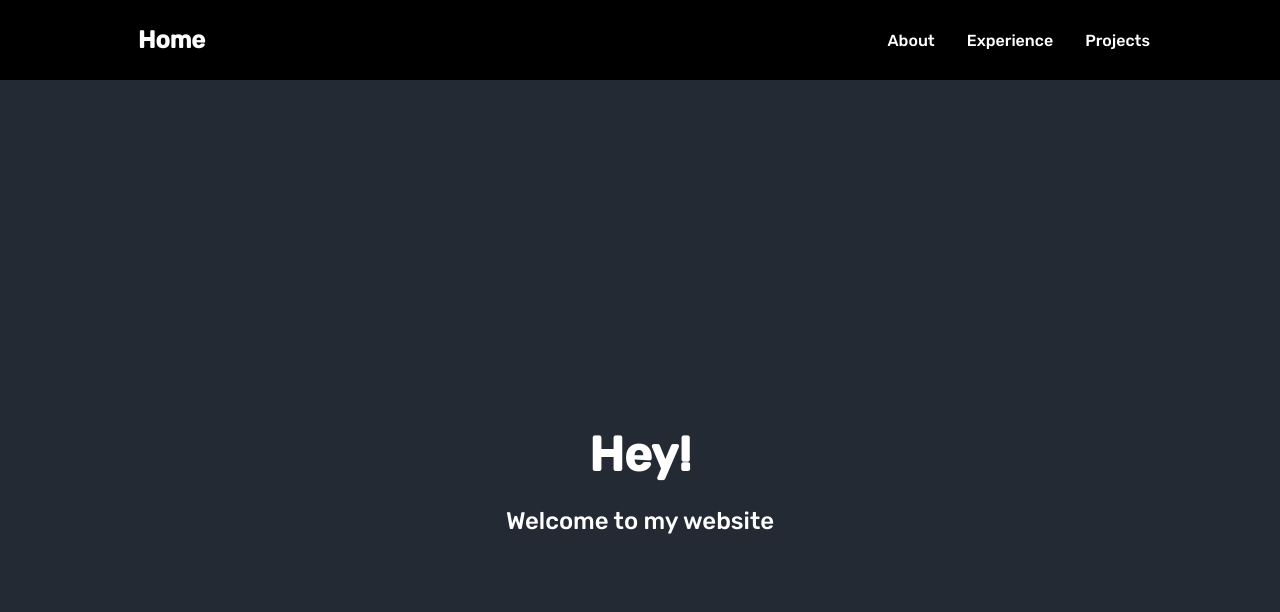
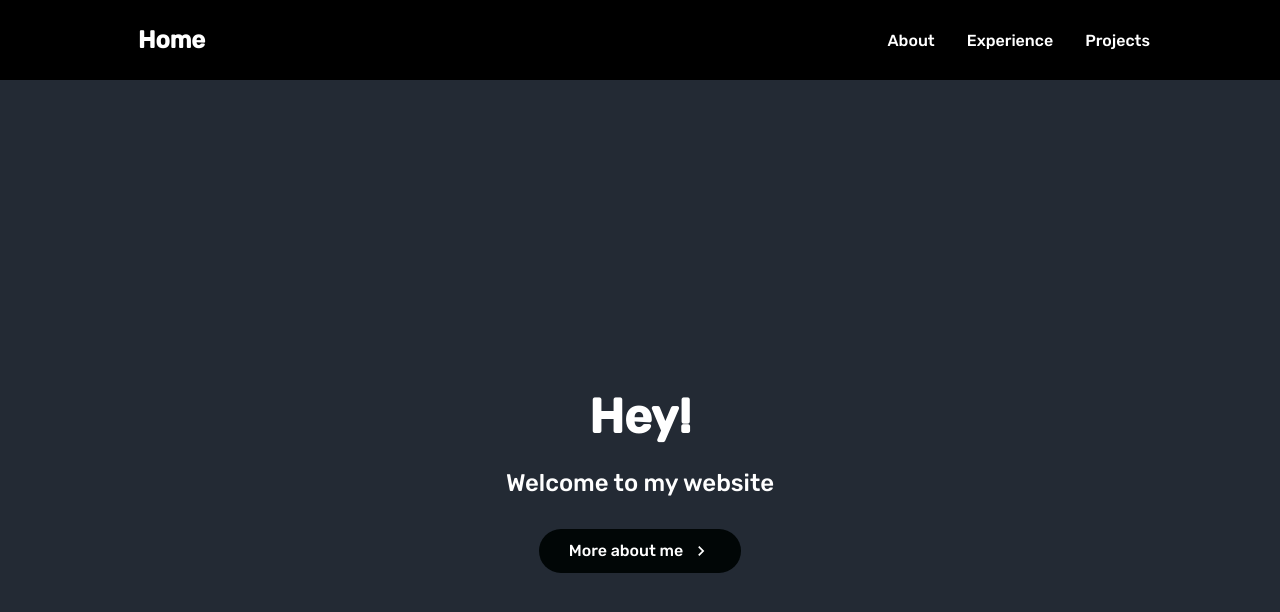
Before and after one commit to aayushhparikh/react-web, a React (Create React App) app: page / in a window 1280 px wide. Shown: the top 612 px of the page. Built offline with nearby package versions, Linux system fonts and the light colour scheme.

Commit message:
added button feature

```diff
--- /dev/null
+++ b/src/components/ButtonElement.js
@@ -0,0 +1,23 @@
+import styled from 'styled-components'
+import { Link } from 'react-scroll'
+
+export const Button = styled(Link)`
+    border-radius: 50px;
+    background: ${({primary}) => (primary ? '#01Bf71' : '#010606')};
+    white-space: nowrap;
+    padding: ${({big}) => (big ? '14px 48px' : '12px 30px')};
+    color: ${({dark}) => (dark ? '#010606' : '#fff')};
+    font-size: ${({fontBig}) => (fontBig ? '20px' : '16px')};
+    outline: none;
+    border: none;
+    cursor: pointer;
+    display: flex;
+    justify-content: center;
+    align-items: center;
+    transition: all 0.2s ease-in-out;
+
+    &:hover {
+        transition: all 0.2s ease-in-out;
+        background: ${({primary}) => (primary ? '#fff' : '#01BF71')};
+    }
+`
--- a/src/components/HeroComponents/HeroElements.js
+++ b/src/components/HeroComponents/HeroElements.js
@@ -1,4 +1,5 @@
 import styled from "styled-components";
+import {MdKeyboardArrowRight, MdArrowForward} from 'react-icons/md'
 
 export const HeroContainer = styled.div`
         background: #0c0c0c;
@@ -66,3 +67,20 @@ export const HeroP = styled.p`
     @media screen and (max-width: 480px) {
         font-size: 18px;
 `
+
+export const HeroBtnWrapper = styled.div`
+    margin-top: 32px;
+    display: flex;
+    flex-direction: column;
+    align-items: center;
+`
+
+export const ArrowForward = styled(MdArrowForward)`
+    margin-left: 8px;
+    font-size: 20px;
+`
+
+export const ArrowRight = styled(MdKeyboardArrowRight)`
+    margin-left: 8px;
+    font-size: 20px;
+`
--- a/src/components/HeroComponents/index.js
+++ b/src/components/HeroComponents/index.js
@@ -1,13 +1,23 @@
-import React from 'react'
+import React, {useState} from 'react'
+import { Button } from '../ButtonElement'
 import {
     HeroContainer,
     HeroBg,
     BgHero,
     HeroContent,
     HeroH1,
-    HeroP } from './HeroElements'
+    HeroP,
+    HeroBtnWrapper,
+    ArrowForward,
+    ArrowRight } from './HeroElements'
 
 const HeroSection = () => {
+    const [hover, setHover] = useState(false);
+
+    const onHover = () => {
+        setHover(!hover);
+    }
+
     return (
         <div>
             <HeroContainer id="home">
@@ -18,6 +28,12 @@ const HeroSection = () => {
                 <HeroContent>
                     <HeroH1>Hey!</HeroH1>
                     <HeroP>Welcome to my website</HeroP>
+                    <HeroBtnWrapper>
+                        <Button to='about' onMouseEnter={onHover}
+                        onMouseLeave={onHover}>
+                            More about me {hover ? <ArrowForward /> : <ArrowRight/>}
+                        </Button>
+                    </HeroBtnWrapper>
                 </HeroContent>
             </HeroContainer>
         </div>
```
